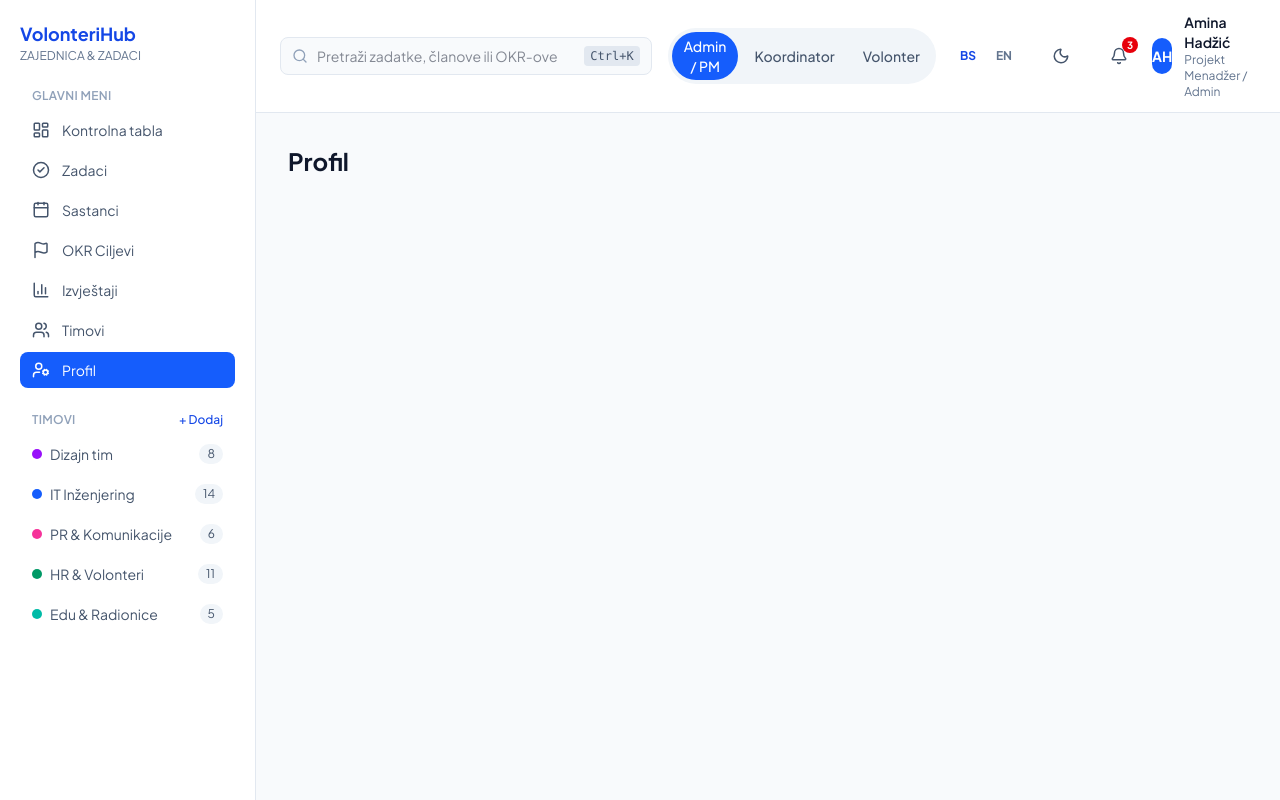
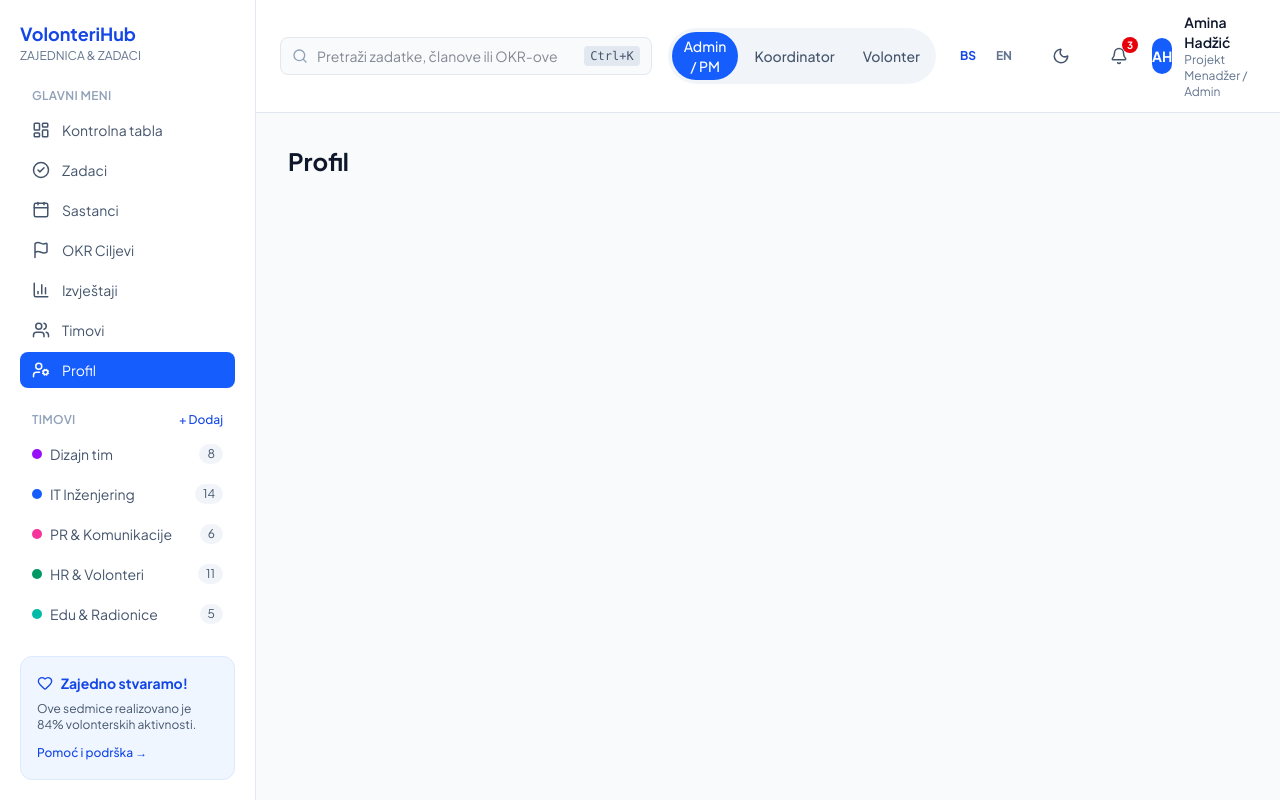
Before and after one commit to Emrahalibasic1/most-app-vol, a React (Vite) app in the folder client/: page /profil in a window 1280 px wide. Built offline with nearby package versions, Linux system fonts and the light colour scheme.

Commit message:
Add community box to Sidebar bottom

```diff
--- a/client/src/components/Sidebar.tsx
+++ b/client/src/components/Sidebar.tsx
@@ -3,6 +3,7 @@ import {
   ChartColumn,
   CircleCheck,
   Flag,
+  Heart,
   LayoutDashboard,
   UserCog,
   Users,
@@ -22,7 +23,7 @@ const navItems = [
 
 function Sidebar() {
   return (
-    <aside className="w-64 border-r border-slate-200 bg-white p-5 dark:border-slate-700 dark:bg-slate-900">
+    <aside className="flex flex-col w-64 border-r border-slate-200 bg-white p-5 dark:border-slate-700 dark:bg-slate-900">
       <div>
         <div className="text-lg font-bold text-blue-700">VolonteriHub</div>
         <div className="text-xs text-slate-500">ZAJEDNICA & ZADACI</div>
@@ -87,6 +88,25 @@ function Sidebar() {
           </li>
         ))}
       </ul>
+
+       <div className="mt-auto pt-6">
+  <div className="rounded-xl border border-blue-100 bg-blue-50 p-4 dark:border-blue-900 dark:bg-blue-950/40">
+    <div className="flex items-center gap-2 text-blue-700 dark:text-blue-300">
+      <Heart size={16} />
+      <h3 className="text-sm font-bold">Zajedno stvaramo!</h3>
+    </div>
+    <p className="mt-2 text-xs text-slate-600 dark:text-slate-300">
+      Ove sedmice realizovano je 84% volonterskih aktivnosti.
+    </p>
+    <Link
+      to="/"
+      className="mt-3 inline-block text-xs font-medium text-blue-700 hover:underline dark:text-blue-400"
+    >
+      Pomoć i podrška →
+    </Link>
+  </div>
+</div>
+
     </aside>
   );
 }
```
